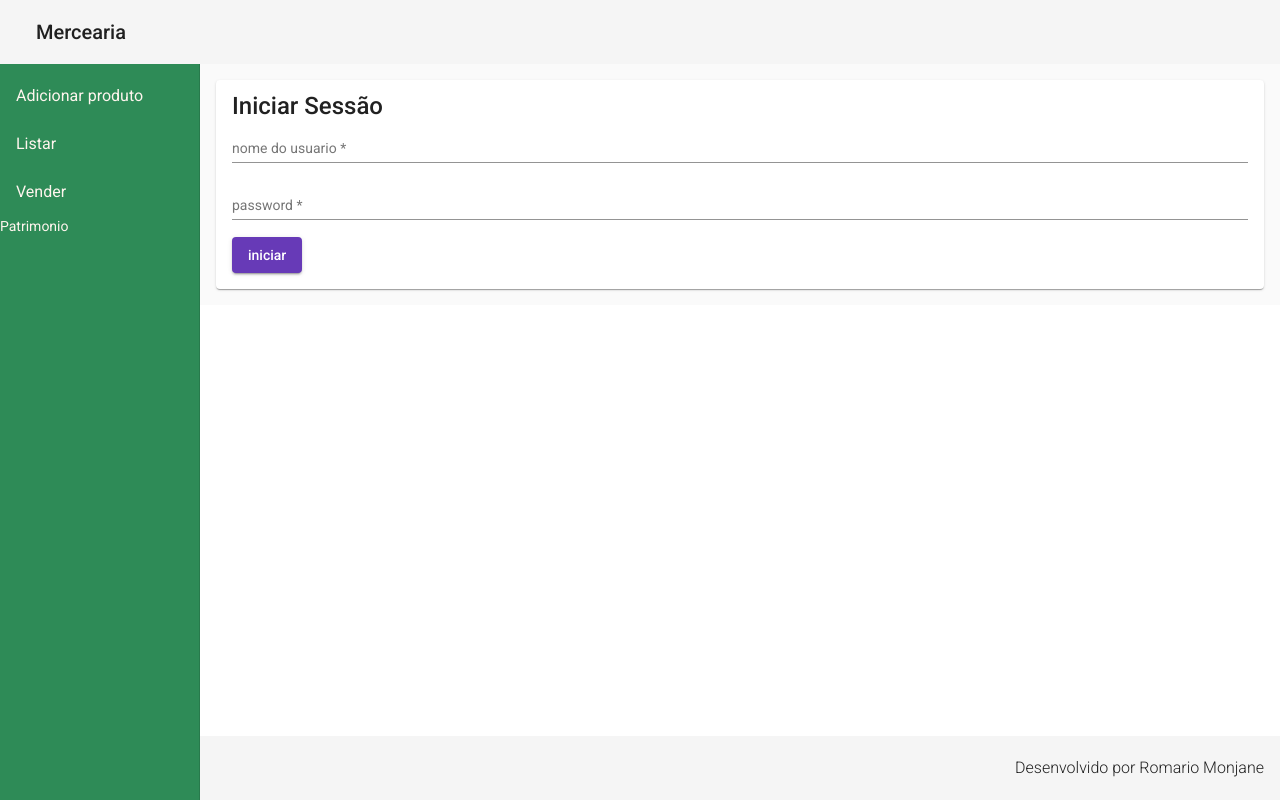
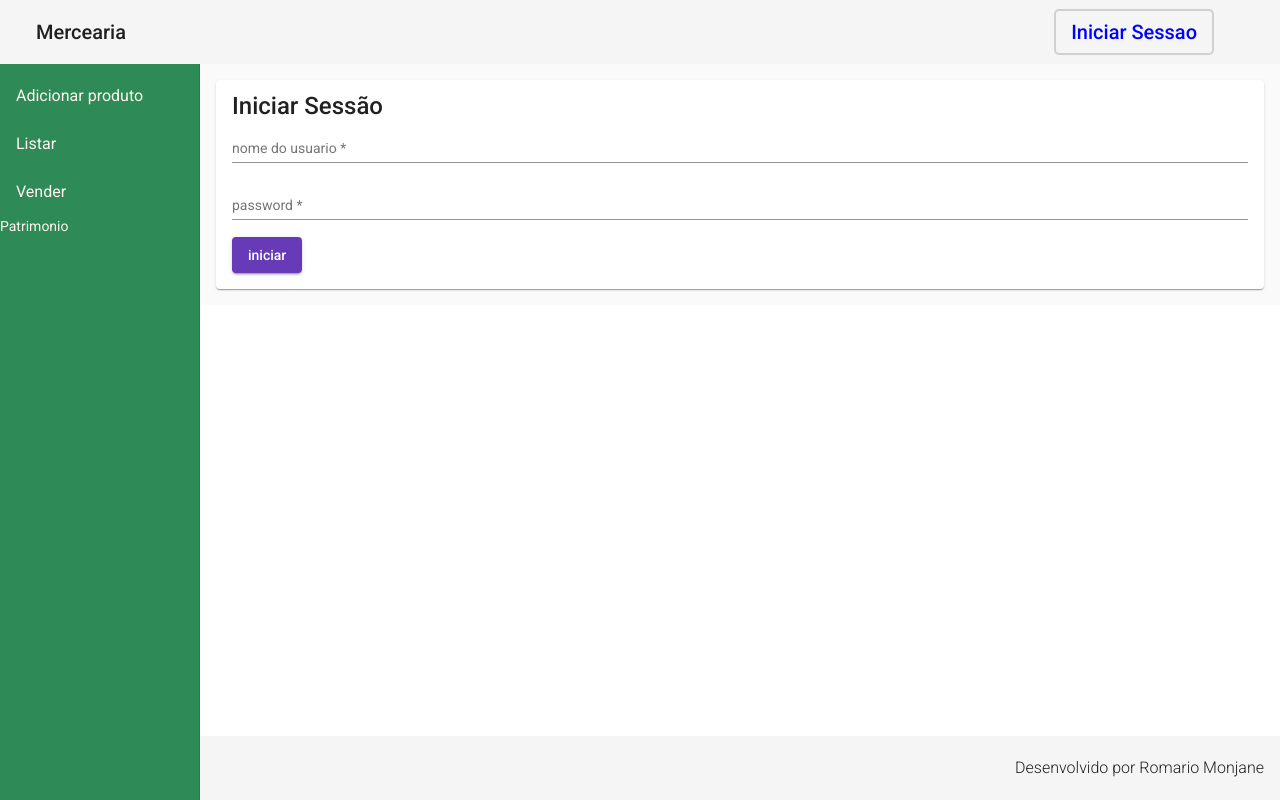
Before and after one commit to RomarioMondlane/aplicacaoAngularJava, an Angular app: page / in a window 1280 px wide. Built offline with nearby package versions, Linux system fonts and the light colour scheme.

Commit message:
sessionStorage

```diff
--- a/src/app/app.module.ts
+++ b/src/app/app.module.ts
@@ -66,7 +66,8 @@ import { ProdutoComponent } from './views/produtos/produto/produto.component'
     MatSortModule,
     MatSelectModule,
     CommonModule,
-    MatIconModule
+    MatIconModule,
+
 
 
   ],
--- a/src/app/componentes/header/header.component.css
+++ b/src/app/componentes/header/header.component.css
@@ -19,3 +19,17 @@ align-items: center;
 
     padding-left: 20px;
 }
+
+.nome{
+
+    margin-left:auto;
+    margin-right: 50px;
+    text-decoration:underline;
+    color: blue;
+    border: 2px solid rgb(208, 208, 209);
+    border-radius: 5px;
+    padding: 5px 15px;
+    text-transform: capitalize;
+
+
+}
--- a/src/app/componentes/header/header.component.html
+++ b/src/app/componentes/header/header.component.html
@@ -6,8 +6,7 @@
 
 
     </span>
-
-
+    <a class="nome">{{username}}</a>
 
 
 </mat-toolbar>
--- a/src/app/componentes/header/header.component.ts
+++ b/src/app/componentes/header/header.component.ts
@@ -7,9 +7,18 @@ import { Component, OnInit } from '@angular/core';
 })
 export class HeaderComponent implements OnInit {
 
+  username:any;
   constructor() { }
 
   ngOnInit(): void {
+  if(sessionStorage.getItem('nome') !=null)
+  {
+    this.username=sessionStorage.getItem('nome');
+ console.log(this.username);
+  }else{
+    this.username="Iniciar Sessao";
+    console.log(this.username);
+  }
   }
 
 }
--- a/src/app/views/adicionar/adicionar.component.ts
+++ b/src/app/views/adicionar/adicionar.component.ts
@@ -28,7 +28,7 @@ url="http://localhost:7979/salvar";
 
   Adicionar():void{
 
-    const headers = new HttpHeaders({Authorization:'Basic ' + btoa("r.monjane"+":"+"1234")}) ;
+    const headers = new HttpHeaders({Authorization:'Basic ' + sessionStorage.getItem('token')}) ;
 
 
     this.http.post(this.url,this.produto,{headers}).subscribe(data=>{
--- a/src/app/views/login/login.component.ts
+++ b/src/app/views/login/login.component.ts
@@ -5,38 +5,50 @@ import { UserService } from 'src/app/componentes/user.service';
 import {HttpClient, HttpClientModule,HttpHeaders} from '@angular/common/http';
 import { Observable } from 'rxjs/internal/Observable';
 
+
+
 @Component({
   selector: 'app-login',
   templateUrl: './login.component.html',
   styleUrls: ['./login.component.css']
 })
 export class LoginComponent implements OnInit {
-  url="http://localhost:7979/listar";
+  url="http://localhost:7979/";
   user: User={
     username:"",
     password:""  ,
 
+
   }
-
+ public sessao:any;
 
     constructor(private http:HttpClient,private userservice: UserService,private rota:Router) { }
 
   ngOnInit(): void {
-
+    sessionStorage.setItem('token','');
+    sessionStorage.setItem('nome','');
 
   }
 
   iniciar():void{
     const headers = new HttpHeaders({Authorization:'Basic ' + btoa(this.user.username+":"+this.user.password)}) ;
-    //{
-      //'Authorization': 'Basic ' + btoa('devglan-client:devglan-secret'),
-      //'Content-type': 'application/x-www-form-urlencoded'
-    //}
+
     console.log(this.user);
-    this.http.get<Observable<boolean>>(this.url,{headers, responseType: 'text' as 'json'}).subscribe(data=>{
-     this.userservice.showMessage("Logado");
-     this.rota.navigate(["vender"]);
-     console.log(data);
+    this.http.get<Observable<boolean>>(this.url,{headers, responseType: 'text' as 'json'}).subscribe(isValid=>{
+     if(isValid){
+      sessionStorage.setItem('token', btoa(this.user.username +':'+this.user.password));
+      sessionStorage.setItem('nome',this.user.username);
+      this.sessao=window.sessionStorage.getItem('token');
+      console.log(this.sessao);
+           this.userservice.showMessage("Logado");
+           this.rota.navigate(["vender"]);
+           }else{
+            this.userservice.showMessage("Autenticacao falhou");
+
+
+          }
+
+
     }
 );}
 
--- a/src/app/views/patrimonio/patrimonio.component.ts
+++ b/src/app/views/patrimonio/patrimonio.component.ts
@@ -18,7 +18,7 @@ public  pp:any;
 
   ngOnInit(): void {
 
-    const headers = new HttpHeaders({Authorization:'Basic ' + btoa("r.monjane"+":"+"1234")}) ;
+    const headers = new HttpHeaders({Authorization:'Basic ' + sessionStorage.getItem('token')}) ;
 
 
     this.http.get(this.url,{headers}).subscribe(data=>{
--- a/src/app/views/produtos/produto/produto.component.ts
+++ b/src/app/views/produtos/produto/produto.component.ts
@@ -26,7 +26,7 @@ export class ProdutoComponent implements AfterViewInit {
   }
 
   ngAfterViewInit(): void {
-    const headers = new HttpHeaders({Authorization:'Basic ' + btoa("r.monjane"+":"+"1234")}) ;
+    const headers = new HttpHeaders({Authorization:'Basic ' + sessionStorage.getItem('token')}) ;
 
 
     this.http.get(this.url,{headers}).subscribe(data=>{
--- a/src/app/views/vender/vender.component.ts
+++ b/src/app/views/vender/vender.component.ts
@@ -2,6 +2,9 @@ import { Component, OnInit } from '@angular/core';
 import {HttpClient, HttpClientModule,HttpHeaders} from '@angular/common/http';
 import {Venda} from 'src/app/venda.model'
 import { UserService } from 'src/app/componentes/user.service';
+import { LoginComponent} from'src/app/views/login/login.component'
+
+
 
 @Component({
   selector: 'app-vender',
@@ -27,7 +30,8 @@ prod:Venda={
   }
 
   ngOnInit(): void {
-    const headers = new HttpHeaders({Authorization:'Basic ' + btoa("r.monjane"+":"+"1234")}) ;
+   console.log(sessionStorage.getItem('token'));
+    const headers = new HttpHeaders({Authorization:'Basic ' + sessionStorage.getItem('token')}) ;
 
 
     this.http.get(this.url,{headers}).subscribe(data=>{
@@ -48,7 +52,7 @@ vender():void{
   const headers = new HttpHeaders({Authorization:'Basic ' + btoa("r.monjane"+":"+"1234")}) ;
 
 
-    this.http.post("http://localhost:7979/compra",this.prod,{headers}).subscribe(data=>{
+    this.http.post("http://localhost:7979/compra",this.prod,{headers, responseType: 'text' as 'json'}).subscribe(data=>{
       console.log(data);
       this.userservice.showMessage("Vendido");
     })
--- a/src/index.html
+++ b/src/index.html
@@ -2,7 +2,7 @@
 <html lang="en">
 <head>
   <meta charset="utf-8">
-  <title>MyFirstProject</title>
+  <title>Mercearia</title>
   <base href="/">
   <meta name="viewport" content="width=device-width, initial-scale=1">
   <link rel="icon" type="image/x-icon" href="favicon.ico">
```
